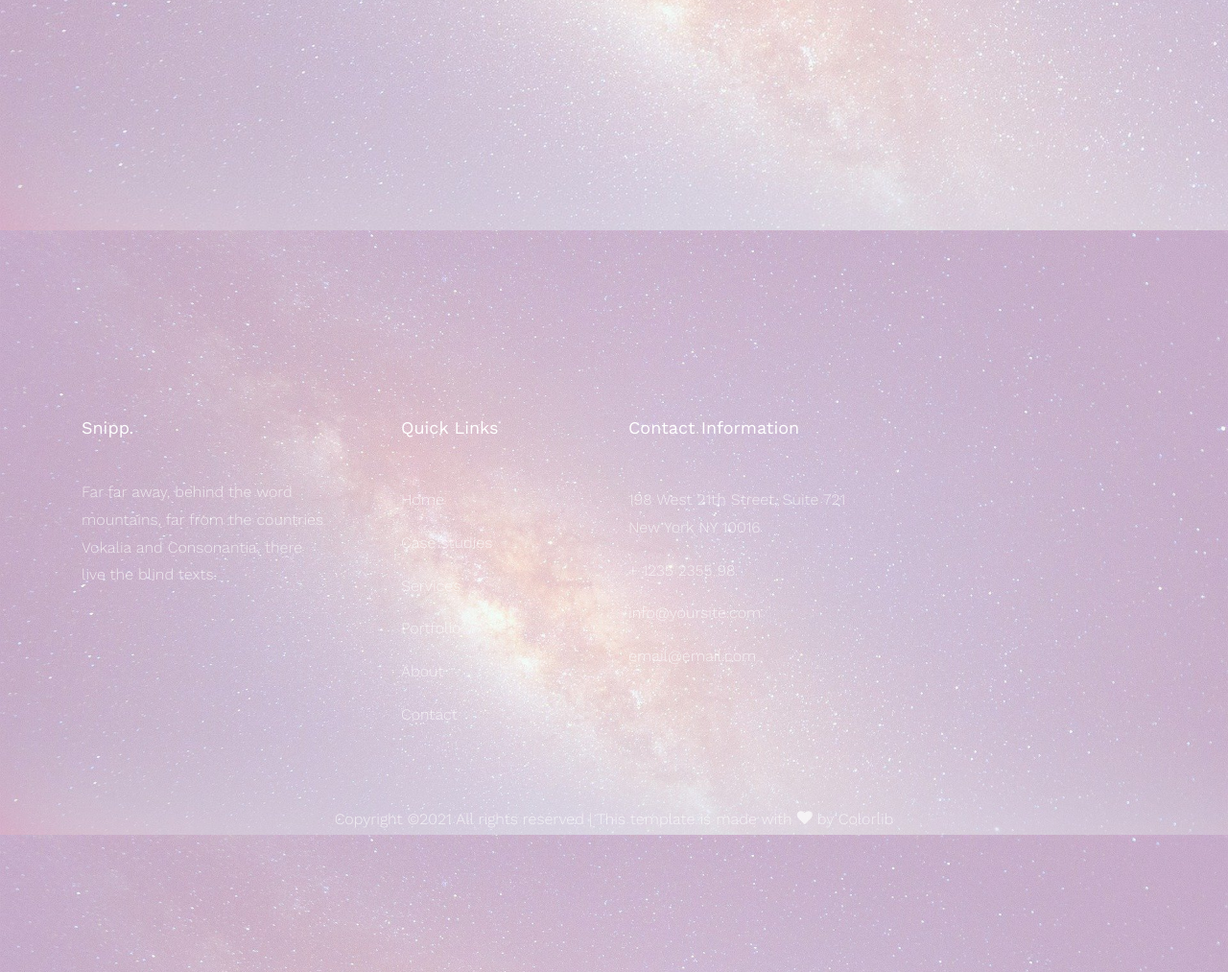
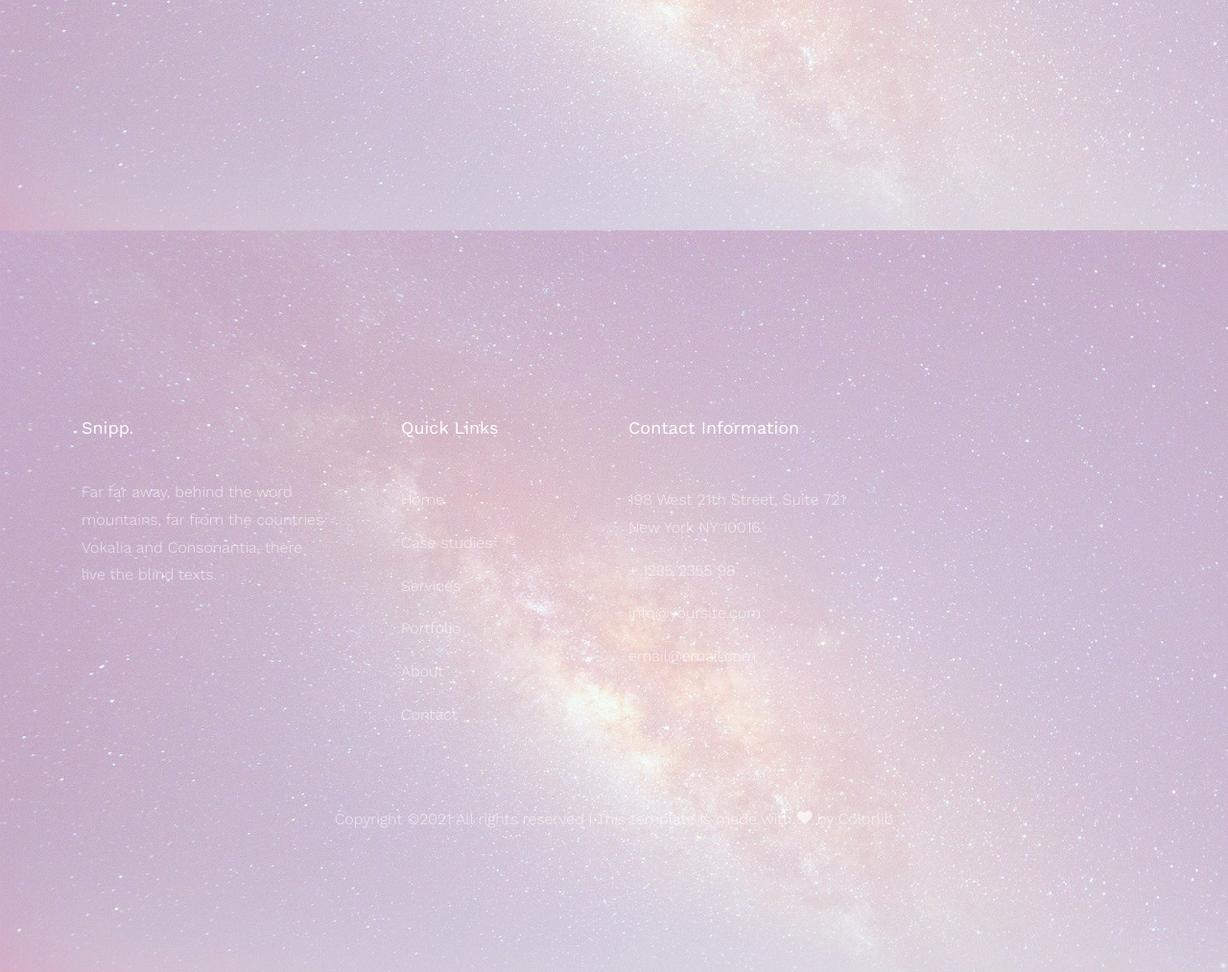
Before and after one commit to shinyejin0212/ieodream_ideathon, a Django app: page /accounts/signup/ in a window 1280 px wide. Shown: the part 560-1573 px from the top of the page at 96% size. Run offline with Django 3.2, Linux system fonts and the light colour scheme; some libraries are stand-ins or nearby versions; some web fonts are replaced.

Commit message:
mypage/3

```diff
--- a/dreamproject/templates/shared/_footer.html
+++ b/dreamproject/templates/shared/_footer.html
@@ -1,4 +1,4 @@
-<footer class="ftco-footer ftco-bg-dark ftco-section" style="background-image: url(../../static/images/배경사진.jpg); background-size: 100%;">
+<footer class="ftco-footer ftco-bg-dark ftco-section" style="background-image: url(../../static/images/배경사진.jpg); background-size: 100%; background-size: cover; background-repeat: no-repeat;">
     <div class="container">
       <div class="row mb-5">
         <div class="col-md">
```
